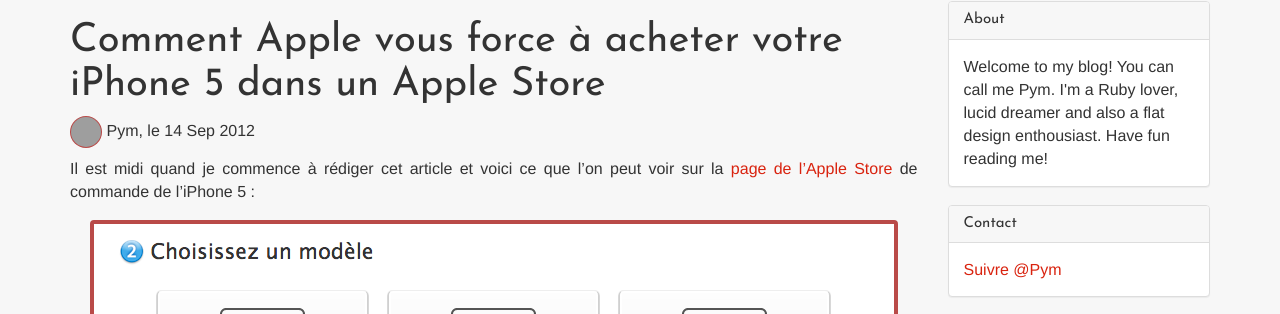
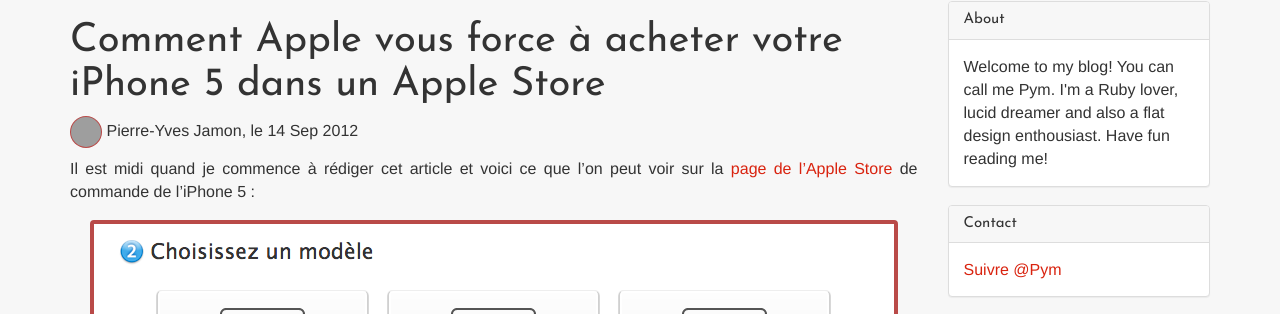
Before and after one commit to Pym/pym.github.io, a Jekyll site: the page built from _posts/2012-09-14-comment-apple-vous-force-a-acheter-votre-iphone-5-dans-un-apple-store.md, in a window 1280 px wide. Shown: the part 169-483 px from the top of the page. Built offline with Jekyll 4.4.1, drawn with Linux system fonts in a browser that asks for light colours; comment, search, counter and statistics services are not loaded; grey boxes are pictures that could not be loaded.

Commit message:
Mod: edit display name

```diff
--- a/_config.yml
+++ b/_config.yml
@@ -11,7 +11,7 @@
 contact_email: pym@pym.me
 authors:
   admin:
-    display_name: Pym
+    display_name: Pierre-Yves Jamon
     gravatar_md5: 45b3e5b638912fd5552fb74c283cd2a5
 analytics:
   enabled: true
```
